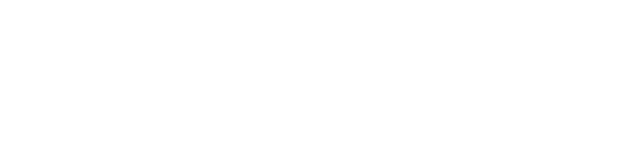
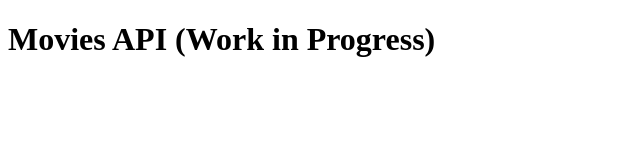
Before and after one commit to lorenaruiz01/movies_api, a plain HTML site: page index.html in a window 1280 px wide. Shown: the whole page, without its empty margins (0-640 px from the left). Drawn offline with Linux system fonts and the light colour scheme.

Commit message:
add heading

```diff
--- a/index.html
+++ b/index.html
@@ -6,6 +6,6 @@
     <title>Movies API</title>
 </head>
 <body>
-
+    <h1>Movies API (Work in Progress)</h1>
 </body>
 </html>
```
